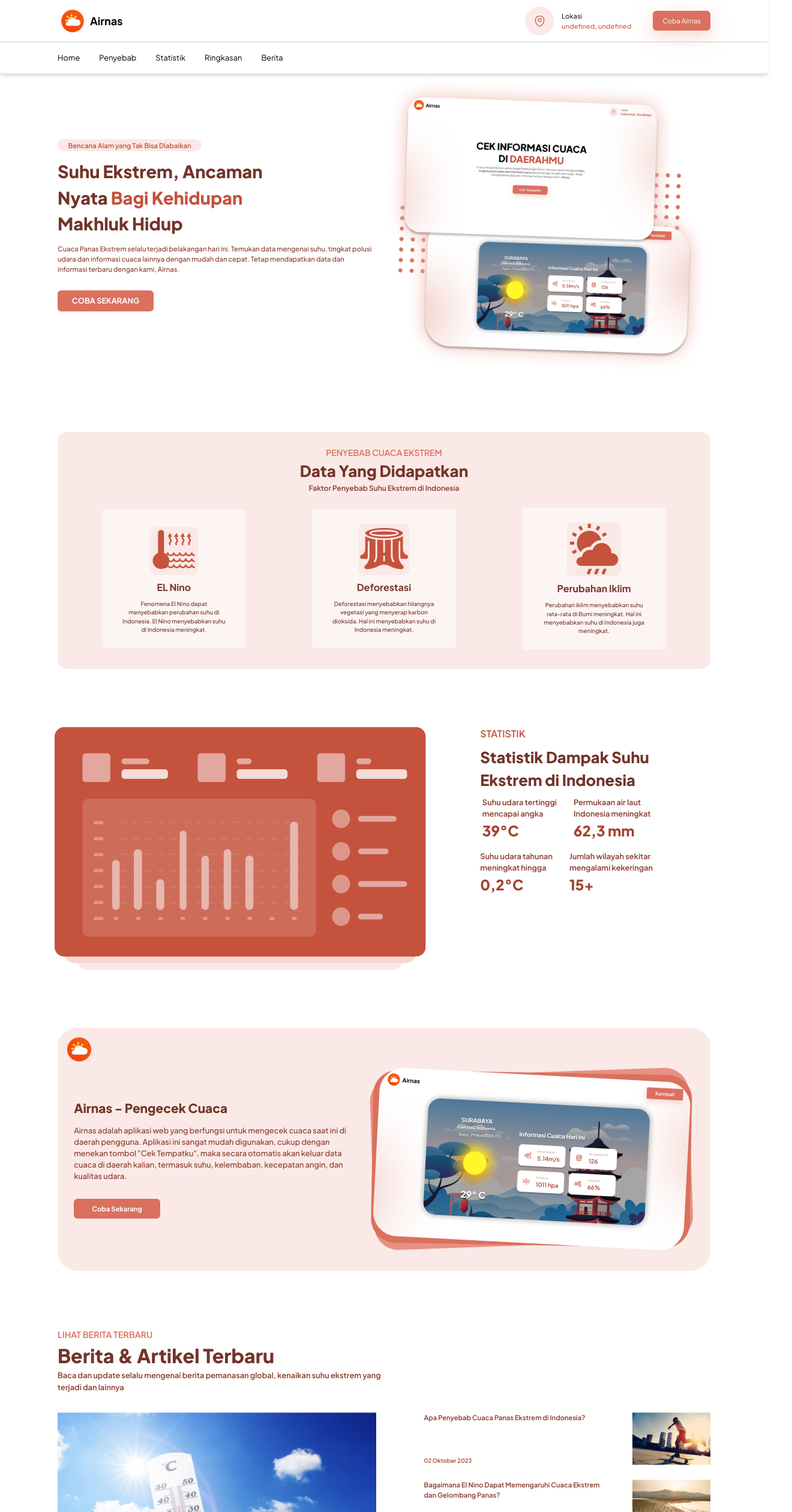
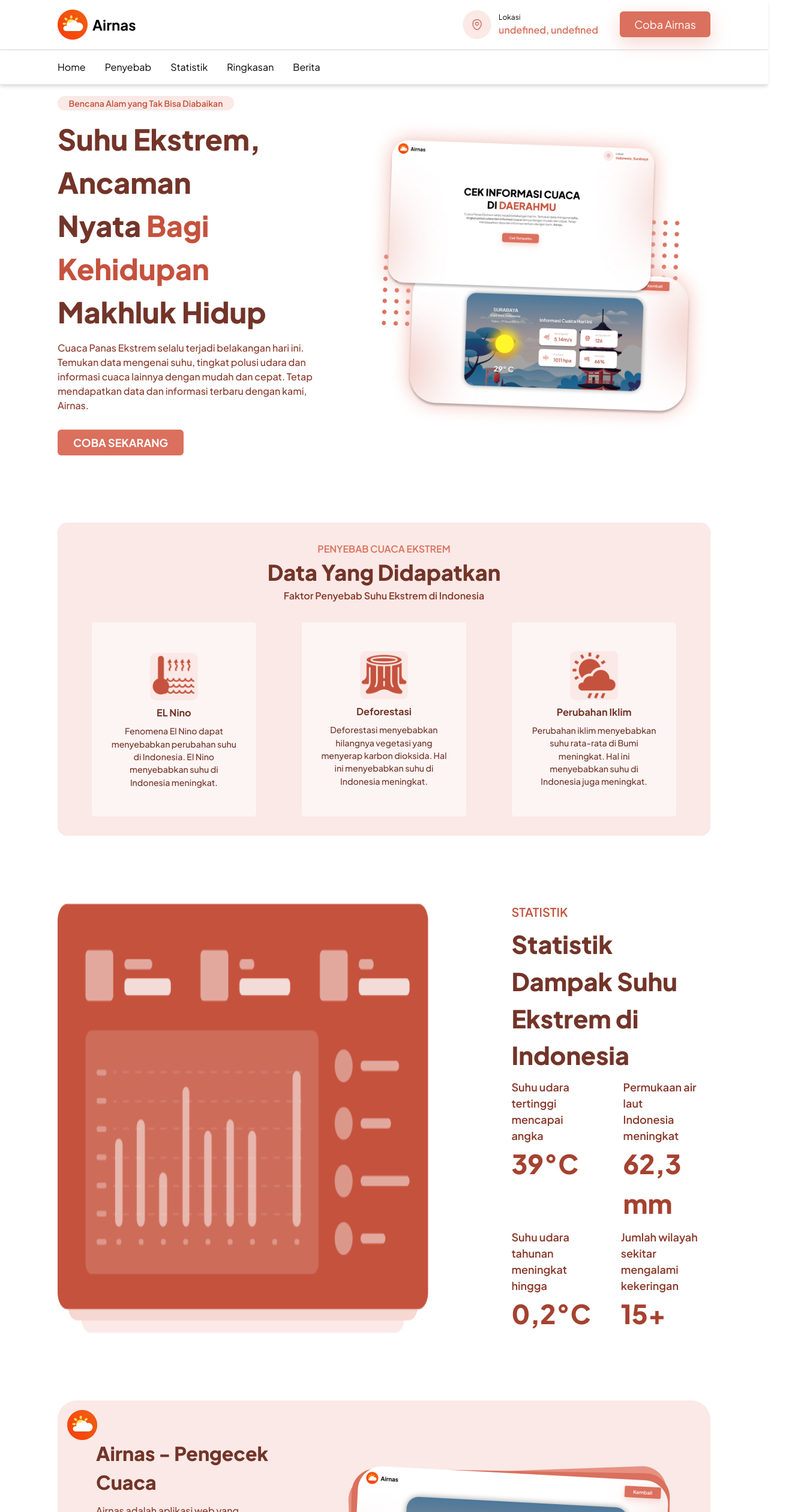
Before and after one commit to dimasrisky/airnas, a React (Vite) app: page /landing-page in a window 1280 px wide. Shown: the top 2520 px of the page at 60% size, 1320 px wide, since content can reach past the window. Built offline with nearby package versions, Linux system fonts and the light colour scheme; no server answers.

Commit message:
fix(landingPage): fix layout yang berantakan di bagian landing page

```diff
--- a/src/components/Article.jsx
+++ b/src/components/Article.jsx
@@ -1,16 +1,13 @@
 const Article = ({ img, title, date, articleLink }) => {
   return (
     <>
-      <div className="flex justify-between gap-8 xl:flex-row-reverse">
-        <img src={`/assets/img/${img}`} alt="article" />
-        <div className="flex flex-col justify-between">
-          <a
-            href={articleLink}
-            className="text-primary-800 text-[0.6rem] font-semibold sm:text-[0.8rem] xl:text-[0.7rem]"
-          >
+      <div className="w-full xl:w-[565px] flex gap-8 xl:flex-row-reverse justify-start">
+        <img src={`/assets/img/${img}`} alt="article" className="w-[89px] sm:w-[130px] " />
+        <div className="flex flex-col gap-4 justify-between">
+          <a href={articleLink} target="_blank" className="text-primary-800 text-[14px] font-semibold sm:text-[20px]">
             {title}
           </a>
-          <p className="text-[0.6rem] font-semibold text-[#A54230]">{date}</p>
+          <p className="text-[12px] sm:text-[16px] font-semibold text-[#A54230]">{date}</p>
         </div>
       </div>
     </>
--- a/src/components/DataFactorCard.jsx
+++ b/src/components/DataFactorCard.jsx
@@ -2,10 +2,10 @@ import React from 'react'
 
 const DataFactorCard = ({ icon, title, description }) => {
   return (
-    <div className='w-[85%] sm:w-[15rem] flex flex-col gap-2 mx-auto bg-[#FCF5F4] rounded-[0.3rem] px-8 py-6'>
-        <img src={`/assets/icons/${icon}`} alt="el-nino" className='mx-auto'/>
-        <h1 className='font-bold text-[#733429]'>{title}</h1>
-        <p className='text-[0.6rem] text-[#733429] font-medium'>{description}</p>
+    <div className='w-[274px] h-[230] sm:h-[324px] flex flex-col gap-2 justify-center items-center mx-auto bg-[#FCF5F4] rounded-[0.3rem] px-8 py-6'>
+        <img src={`/assets/icons/${icon}`} alt="el-nino" className='mx-auto w-[60.53px] sm:w-[80.76px]'/>
+        <h1 className='font-bold text-[#733429] text-[16px] sm:text-[16.24px]'>{title}</h1>
+        <p className='text-[12px] sm:text-[14.21px] text-[#733429] font-medium'>{description}</p>
     </div>
   )
 }
--- a/src/components/StatisticData.jsx
+++ b/src/components/StatisticData.jsx
@@ -4,8 +4,8 @@ const StatisticData = ({ text1, text2, value}) => {
   return (
     <>
     <div>
-        <h4 className='font-semibold text-primary-800 text-[0.8rem]'>{text1}<br />{text2}</h4>
-        <h1 className='font-extrabold text-primary-700 text-[1.5rem]'>{value}</h1>
+        <h4 className='font-semibold text-primary-800 text-[16px] sm:text-[18px]'>{text1}<br />{text2}</h4>
+        <h1 className='font-extrabold text-primary-700 text-[32px] sm:text-[44px]'>{value}</h1>
     </div>
     </>
   )
--- a/src/pages/LandingPage.jsx
+++ b/src/pages/LandingPage.jsx
@@ -17,24 +17,24 @@ const LandingPage = ({ dataWeather }) => {
     <>
       {/* Navbar */}
       <nav className="fixed top-0 z-50">
-        <div className="w-[100vw] border-b-2 bg-white py-[0.6rem] shadow-md">
+        <div className="w-[100vw] border-b-2 bg-white py-[1rem] shadow-md">
           <div className="mx-auto flex w-[85%] items-center justify-between">
-            <div className="flex items-center gap-1">
-              <img src="/assets/icons/logo.png" alt="logo" className="scale-75"/>
-              <h3 className="text-lg font-bold">Airnas</h3>
+            <div className="flex items-center gap-2">
+              <img src="/assets/icons/logo.png" alt="logo" className="w-[30px] sm:w-[50px]"/>
+              <h3 className="text-[16px] sm:text-[24px] font-bold">Airnas</h3>
             </div>
             <div className="hidden items-center gap-3 xl:flex">
-              <img src="/assets/icons/location.png" alt="location" />
+              <img src="/assets/icons/location.png" alt="location" className="w-[48px]"/>
               <div>
-                <p className="text-[0.7rem]">Lokasi</p>
-                <p className="text-primary-500 text-[0.7rem] font-semibold">{`${dataWeather?.country}, ${dataWeather?.city}`}</p>
+                <p className="text-[12px]">Lokasi</p>
+                <p className="text-primary-500 text-[16px] font-semibold">{`${dataWeather?.country}, ${dataWeather?.city}`}</p>
               </div>
-              <Link to="/weather-home" className="bg-primary-500 btn-shadow ml-[1.5rem] rounded-md px-4 py-2 text-[0.7rem] text-white">Coba Airnas</Link>
+              <Link to="/weather-home" className="bg-primary-500 btn-shadow ml-[1.5rem] rounded-md px-4 py-2 text-[18px] w-[151px] text-center text-white">Coba Airnas</Link>
             </div>
 
             {/* nav-link For Mobile Mode */}
             <div className="relative xl:hidden">
-              <img src={`/assets/svg/${isNavOpen ? "x.svg" : "burger-nav.svg"}`} alt="nav-icon" className="scale-125" onClick={() => setIsNavOpen((prev) => !prev)}/>
+              <img src={`/assets/svg/${isNavOpen ? "x.svg" : "burger-nav.svg"}`} alt="nav-icon" className="w-[30px]" onClick={() => setIsNavOpen(prev => !prev)}/>
               {isNavOpen ? (
                 <div className="absolute right-4 top-2 flex w-[7rem] flex-col gap-3 rounded-[0.5rem] bg-white px-2 py-4 text-center text-[0.7rem] shadow-lg">
                   <a href="#" className="hover:text-primary-500 transition-all duration-200" >Home</a>
@@ -51,7 +51,7 @@ const LandingPage = ({ dataWeather }) => {
 
         {/* nav-link desktop mode */}
         <div className="hidden w-[100vw] border-b-2 bg-white py-[1rem] shadow-md xl:flex">
-          <div className="mx-auto flex w-[85%] gap-[2rem] text-[0.8rem]">
+          <div className="mx-auto flex w-[85%] gap-[2rem] text-[1rem]">
             <a href="#" className="hover:text-primary-500 transition-all duration-200">Home</a>
             <a href="#penyebab" className="hover:text-primary-500 transition-all duration-200">Penyebab</a>
             <a href="#statistik" className="hover:text-primary-500 transition-all duration-200">Statistik</a>
@@ -62,29 +62,29 @@ const LandingPage = ({ dataWeather }) => {
       </nav>
 
       {/* Hero Section */}
-      <main className="mx-auto mt-[6rem] flex w-[85%] flex-col gap-[1rem] text-center xl:mt-[8rem] xl:flex-row-reverse xl:items-center xl:justify-between">
-        <img src="/assets/img/hero-image.png" alt="hero-image" className="xl:w-[50%]"/>
+      <main className="mx-auto mt-[6rem] flex w-[85%] flex-col gap-[15px] sm:gap-[30px] xl:gap-[57px] text-center xl:mt-[10rem] xl:flex-row-reverse xl:items-center xl:justify-between">
+        <img src="/assets/img/hero-image.png" alt="hero-image" className="w-[320.56px] sm:w-[461.13px] xl:w-[573.08px] mx-auto"/>
         <div className="flex flex-col gap-3 xl:w-[50%]">
-          <div className="text-primary-600 bg-primary-100 mx-auto w-[15rem] rounded-full py-[0.1rem] text-[0.7rem] font-semibold xl:mx-0">Bencana Alam yang Tak Bisa Diabaikan</div>
-          <h1 className="text-primary-900 text-[1.4rem] font-extrabold sm:text-[2.2rem] xl:text-left xl:text-[1.8rem]">Suhu Ekstrem, Ancaman <br /> Nyata{" "}<span className="text-primary-600">Bagi Kehidupan</span> <br />{" "}Makhluk Hidup</h1>
-          <p className="text-primary-800 px-2 text-left text-[0.6rem] font-medium sm:text-[1rem] xl:px-0 xl:text-[0.7rem]">
+          <div className="text-primary-600 bg-primary-100 mx-auto w-[210px] sm:w-[294px] rounded-full py-[0.1rem] text-[10px] sm:text-[14px] font-semibold xl:mx-0">Bencana Alam yang Tak Bisa Diabaikan</div>
+          <h1 className="text-primary-900 text-[26px] sm:text-[48px] font-extrabold xl:text-left">Suhu Ekstrem, Ancaman <br /> Nyata{" "}<span className="text-primary-600">Bagi Kehidupan</span> <br />{" "}Makhluk Hidup</h1>
+          <p className="text-primary-800 px-2 text-left text-[12px] sm:text-[16px] font-medium xl:px-0">
             Cuaca Panas Ekstrem selalu terjadi belakangan hari ini. Temukan data
             mengenai suhu, tingkat polusi udara dan informasi cuaca lainnya
             dengan mudah dan cepat. Tetap mendapatkan data dan informasi terbaru
             dengan kami, Airnas.
           </p>
-          <Link to="/weather-home" className="bg-primary-500 mx-auto mt-[1rem] w-[7rem] rounded-md py-2 text-[0.7rem] font-bold uppercase text-white sm:w-[10rem] sm:text-[0.8rem] xl:mx-0">coba sekarang</Link>
+          <Link to="/weather-home" className="bg-primary-500 mx-auto mt-[1rem] w-[127px] sm:w-[210px] text-[12px] sm:text-[18px] rounded-md py-2 font-bold uppercase text-white xl:mx-0">coba sekarang</Link>
         </div>
       </main>
 
       {/* Data Section */}
-      <main className="bg-primary-100 mx-auto mt-[6rem] w-[85%] rounded-[1rem] py-[2rem] text-center" id="penyebab">
-        <div className="scale-[125%]">
-          <h4 className="text-primary-500 text-[0.7rem] font-semibold uppercase">penyebab cuaca ekstrem</h4>
-          <h1 className="text-primary-900 text-[1.2rem] font-extrabold xl:text-[1.3rem]">Data Yang Didapatkan</h1>
-          <h5 className="text-primary-800 text-[0.6rem] font-semibold">Faktor Penyebab Suhu Ekstrem di Indonesia</h5>
+      <main className="bg-primary-100 mx-auto mt-[7rem] w-[85%] rounded-[1rem] py-[2rem] text-center" id="penyebab">
+        <div>
+          <h4 className="text-primary-500 text-[12px] sm:text-[16px] font-semibold uppercase">penyebab cuaca ekstrem</h4>
+          <h1 className="text-primary-900 text-[26px] sm:text-[36px] font-extrabold">Data Yang Didapatkan</h1>
+          <h5 className="text-primary-800 text-[12px] sm:text-[16px] font-semibold">Faktor Penyebab Suhu Ekstrem di Indonesia</h5>
         </div>
-        <div className="mt-[2rem] flex flex-wrap items-center justify-center gap-4 px-[1.3rem] xl:gap-1">
+        <div className="mt-[2rem] flex flex-wrap items-center justify-center gap-[20px] sm:gap-[40px] px-[1.3rem] xl:gap-1">
           <DataFactorCard icon={"el-nino.png"} title={"EL Nino"} description={"Fenomena El Nino dapat menyebabkan perubahan suhu di Indonesia. El Nino menyebabkan suhu di Indonesia meningkat."}/>
           <DataFactorCard icon={"deforestasi.png"} title={"Deforestasi"} description={"Deforestasi menyebabkan hilangnya vegetasi yang menyerap karbon dioksida. Hal ini menyebabkan suhu di Indonesia meningkat."}/>
           <DataFactorCard icon={"perubahan-iklim.png"} title={"Perubahan Iklim"} description={"Perubahan iklim menyebabkan suhu rata-rata di Bumi meningkat. Hal ini menyebabkan suhu di Indonesia juga meningkat."}/>
@@ -92,17 +92,17 @@ const LandingPage = ({ dataWeather }) => {
       </main>
 
       {/* Statistik section */}
-      <main className="mx-auto mt-[6rem] w-[85%] xl:mx-0 xl:flex xl:justify-center">
-        <img src="/assets/img/statistic.png" className="mx-auto" alt="statictic" id="statistik"/>
-        <div className="mt-[1rem] text-center sm:mt-[3rem] sm:scale-[] xl:mt-0 xl:text-left">
-          <h3 className="text-primary-600 text-md font-semibold uppercase">statistik</h3>
-          <h1 className="text-primary-900 mt-[0.5rem] text-[1.4rem] font-extrabold sm:text-[1.6rem]">Statistik Dampak Suhu <br /> Ekstrem di Indonesia</h1>
-          <div className="mt-[0.5rem] flex flex-col items-center gap-4 sm:text-left">
-            <div className="flex flex-col gap-7 sm:flex-row">
+      <main className="mx-auto mt-[7rem] w-[85%] xl:mx-auto xl:flex xl:justify-center gap-[10px] sm:gap-[30px] xl:gap-[138px]">
+        <img src="/assets/img/statistic.png" className="mx-auto w-[332.94px] sm:w-[618.43px] xl:w-[618.43px]" alt="statictic" id="statistik"/>
+        <div className="mt-[1rem] text-center sm:mt-[3rem] xl:mt-0 xl:text-left">
+          <h3 className="text-primary-600 text-[16px] sm:text-[20px] font-semibold uppercase">statistik</h3>
+          <h1 className="text-primary-900 mt-[0.5rem] text-[26px] sm:text-[41.16px] font-extrabold">Statistik Dampak Suhu Ekstrem di Indonesia</h1>
+          <div className="mt-[0.5rem] flex flex-col items-center xl:items-start gap-[15px] sm:gap-[10px] sm:text-left">
+            <div className="flex flex-col sm:gap-[50px] sm:flex-row">
               <StatisticData text1="Suhu udara tertinggi" text2="mencapai angka" value="39°C"/>
               <StatisticData text1="Permukaan air laut" text2="Indonesia meningkat" value="62,3 mm"/>
             </div>
-            <div className="flex flex-col gap-7 sm:flex-row">
+            <div className="flex flex-col sm:gap-[50px] sm:flex-row">
               <StatisticData text1="Suhu udara tahunan" text2="meningkat hingga" value="0,2°C"/>
               <StatisticData text1="Jumlah wilayah sekitar" text2="mengalami kekeringan" value="15+"/>
             </div>
@@ -111,40 +111,40 @@ const LandingPage = ({ dataWeather }) => {
       </main>
 
       {/* Overview Section */}
-      <main className="bg-primary-100 relative mx-auto mt-[6rem] flex w-[85%] flex-col gap-5 rounded-[2rem] px-[1.7rem] pb-[2rem] pt-[4rem] xl:flex-row-reverse xl:items-center" id="ringkasan">
-        <img src="/assets/icons/logo.png" alt="logo" className="absolute left-4 top-4 w-[2rem] sm:w-[2.5rem]"/>
-        <img src="/assets/img/airnas-preview.png" alt="airnas-overview" />
+      <main className="bg-primary-100 relative mx-auto mt-[7rem] flex w-[85%] flex-col gap-[20px] sm:gap-[44px] xl:gap-[113px] rounded-[2rem] px-[2rem] sm:px-[4rem] pb-[2rem] pt-[4rem] xl:flex-row-reverse xl:items-center" id="ringkasan">
+        <img src="/assets/icons/logo.png" alt="logo" className="absolute left-4 top-4 w-[30px] sm:w-[50px]"/>
+        <img src="/assets/img/airnas-preview.png" alt="airnas-overview" className="w-[283px] sm:w-[547.24px] xl:w-[540.9px] mx-auto"/>
         <div className="flex flex-col gap-3">
-          <h1 className="text-primary-900 font-extrabold sm:text-[1.3rem]">Airnas - Pengecek Cuaca</h1>
-          <p className="text-primary-800 text-[0.6rem] font-medium sm:text-[0.8rem]">
+          <h1 className="text-primary-900 font-extrabold text-[16px] sm:text-[32px]">Airnas - Pengecek Cuaca</h1>
+          <p className="text-primary-800 text-[12px] font-medium sm:text-[16px]">
             Airnas adalah aplikasi web yang berfungsi untuk mengecek cuaca saat
             ini di daerah pengguna. Aplikasi ini sangat mudah digunakan, cukup
             dengan menekan tombol "Cek Tempatku", maka secara otomatis akan
             keluar data cuaca di daerah kalian, termasuk suhu, kelembaban,
             kecepatan angin, dan kualitas udara.
           </p>
-          <Link to="/weather-home" className="bg-primary-500 mx-auto mt-[1rem] w-[7rem] rounded-md py-2 text-center text-[0.7rem] font-bold text-white sm:w-[9rem] xl:mx-0">Coba Sekarang</Link>
+          <Link to="/weather-home" className="bg-primary-500 mx-auto mt-[1rem] w-[117px] sm:w-[180px] rounded-md py-2 text-center text-[12px] sm:text-[18px] font-bold text-white xl:mx-0">Coba Sekarang</Link>
         </div>
       </main>
 
       {/* NEWS Section */}
-      <main className="mx-auto mt-[6rem] flex w-[85%] flex-col gap-6 xl:gap-0" id="berita">
+      <main className="mx-auto mt-[7rem] flex w-[85%] flex-col gap-6 xl:gap-0" id="berita">
         <div className="text-center xl:text-left">
-          <h4 className="text-primary-500 text-[0.9rem] font-semibold uppercase">lihat berita terbaru</h4>
-          <h1 className="text-primary-900 text-[1.4rem] font-extrabold sm:text-[1.7rem] xl:text-[2rem]">Berita & Artikel Terbaru</h1>
-          <p className="text-primary-800 text-[0.5rem] font-semibold sm:text-[0.8rem] xl:max-w-[50%]">
+          <h4 className="text-primary-500 text-[16px] sm:text-[20px] font-semibold uppercase">lihat berita terbaru</h4>
+          <h1 className="text-primary-900 text-[26px] sm:text-[32px] font-extrabold">Berita & Artikel Terbaru</h1>
+          <p className="text-primary-800 text-[12px] font-semibold sm:text-[16px] xl:max-w-[50%]">
             Baca dan update selalu mengenai berita pemanasan global, kenaikan
             suhu ekstrem yang terjadi dan lainnya
           </p>
         </div>
         <div className="mt-[1rem] flex flex-col gap-[2rem] xl:mt-[2rem] xl:flex-row xl:justify-center xl:gap-[5rem]">
           <div className="mx-auto flex flex-col gap-[0.5rem] xl:mx-0 xl:w-[50%]">
-            <img src="/assets/img/main-article.png" alt="main-article" />
-            <a href="https://regional.kompas.com/read/2023/10/03/153430878/cuaca-panas-di-babel-capai-38-derajat-celsius-pekerja-disarankan-pakai?page=all" className=" text-primary-800 text-[1rem] font-semibold leading-5 sm:text-[1.1rem] sm:leading-6">
+            <img src="/assets/img/main-article.png" alt="main-article" className="w-[100%] xl:w-[562px] sm:mx-auto xl:mx-0"/>
+            <a href="https://regional.kompas.com/read/2023/10/03/153430878/cuaca-panas-di-babel-capai-38-derajat-celsius-pekerja-disarankan-pakai?page=all" target="_blank" className=" text-primary-800 text-[16px] font-semibold leading-5 sm:text-[20px] sm:leading-6">
               Cuaca Panas di Babel Capai 38 Derajat Celsius, Pekerja Disarankan
               Pakai Pelindung
             </a>
-            <p className="text-[0.6rem] font-medium text-[#A54230] sm:text-[0.7rem]">
+            <p className="text-[12px] sm:text-[14px] font-medium text-[#A54230]">
               Paparan terik matahari diperkirakan mencapai 38 derajat celsius
               pada saat siang hari. Kepala Badan Penanggulangan Bencana Daerah
               (BPBD) Bangka Belitung Mikron Antariksa mengatakan, fenomena suhu
@@ -159,16 +159,16 @@ const LandingPage = ({ dataWeather }) => {
               <Article img={"article-4.png"} title={"Cuaca Tak Menentu, Cabai Merah di Deli Serdang Terancam Gagal Panen Raya"} date={"06 Oktober 2023"} articleLink={"https://medan.kompas.com/read/2023/10/06/134618778/cuaca-tak-menentu-cabai-merah-di-deli-serdang-terancam-gagal-panen-raya"}/>
           </div>
         </div>
-        <a href="https://www.kompas.com/tag/cuaca-ekstrem" className="bg-primary-500 btn-shadow mx-auto mt-[1rem] w-[8rem] rounded-[0.4rem] py-2 text-center text-[0.6rem] font-bold text-white xl:mt-[3rem]">Lihat Selengkapnya</a>
+        <a href="https://www.kompas.com/tag/cuaca-ekstrem" className="bg-primary-500 btn-shadow mx-auto mt-[1rem] w-[141px] sm:w-[212px] xl:w-[211px] rounded-[0.4rem] py-2 text-center text-[12px] sm:text-[16px] font-bold text-white xl:mt-[3rem]">Lihat Selengkapnya</a>
       </main>
 
       {/* Footer */}
-      <footer className="bg-primary-500 mt-[6rem] w-[100vw] rounded-t-[2rem] text-white">
+      <footer className="bg-primary-500 mt-[7rem] w-[100vw] rounded-t-[2rem] text-white">
         <div className="mx-auto w-[85%] py-7 xl:flex xl:flex-row xl:items-baseline xl:justify-between xl:gap-[3rem]">
           <div className="flex flex-col gap-1">
-            <img src="/assets/icons/logo.png" alt="logo" className="w-[2rem]" />
-            <h1 className="font-bold">Airnas</h1>
-            <p className="max-w-[80%] text-[0.6rem] font-medium opacity-70 xl:text-[0.7rem]">
+            <img src="/assets/icons/logo.png" alt="logo" className="w-[30px] sm:w-[50px]" />
+            <h1 className="font-bold text-[16px] sm:text-[24px]">Airnas</h1>
+            <p className="max-w-[80%] text-[12px] font-medium opacity-70 sm:text-[14px]">
               Airnas adalah aplikasi web yang berfungsi untuk mengecek cuaca
               saat ini di daerah pengguna. Aplikasi tersedia secara gratis untuk
               semua pengguna. Aplikasi ini dapat diakses melalui browser web di
@@ -176,14 +176,14 @@ const LandingPage = ({ dataWeather }) => {
             </p>
           </div>
           {/* Dropdown */}
-          <div className="mt-[3rem] flex w-full flex-col gap-[3rem] sm:flex-row">
+          <div className="mt-[3rem] flex w-full flex-col gap-[2.5rem] sm:flex-row">
             {/* Perusahaan */}
             <div>
               <div className="flex items-center justify-between" onClick={() => setIsPerusahaanDropdownOpen((prev) => !prev)}>
-                <h1 className="text-[0.8rem] font-bold uppercase">perusahaan</h1>
+                <h1 className="text-[14px] sm:text-[16px] font-bold uppercase">perusahaan</h1>
                 <img src="/assets/icons/arrow.png" alt="arrow" className={`${isPerusahaanDropdownOpen ? "rotate-0" : "rotate-[180deg]"} sm:hidden`}/>
               </div>
-              <div className="mt-[1rem] hidden flex-col gap-2 text-[0.6rem] font-semibold sm:flex">
+              <div className="mt-[1rem] hidden flex-col gap-2 text-[14px] font-semibold sm:flex">
                 <Link to="/about-page">Tentang Kami</Link>
                 <a href="">Kebijakan Privasi</a>
                 <a href="">Syarat dan ketentuan</a>
@@ -192,7 +192,7 @@ const LandingPage = ({ dataWeather }) => {
 
               {/* Dropdown Mobile */}
               {isPerusahaanDropdownOpen ? (
-                <div className="mt-[1rem] flex flex-col gap-2 text-[0.6rem] font-semibold sm:hidden">
+                <div className="mt-[1rem] flex flex-col gap-2 text-[14px] font-semibold sm:hidden">
                   <Link to="/about-page">Tentang Kami</Link>
                   <a href="">Kebijakan Privasi</a>
                   <a href="">Syarat dan ketentuan</a>
@@ -203,17 +203,17 @@ const LandingPage = ({ dataWeather }) => {
             {/* Sosial Media */}
             <div>
               <div className="flex items-center justify-between" onClick={() => setIsSosialMediaOpen((prev) => !prev)}>
-                <h1 className="text-[0.8rem] font-bold uppercase">Sosial Media</h1>
+                <h1 className="text-[14px] sm:text-[16px] font-bold uppercase">Sosial Media</h1>
                 <img src="/assets/icons/arrow.png" alt="arrow" className={`${ isSosialMediaOpen ? "rotate-0" : "rotate-[180deg]" } sm:hidden`}/>
               </div>
-              <div className="mt-[1rem] hidden flex-col gap-2 text-[0.6rem] font-semibold sm:flex">
+              <div className="mt-[1rem] hidden flex-col gap-2 text-[14px] font-semibold sm:flex">
                 <a href="">Twitter</a>
                 <a href="">Facebook</a>
                 <a href="">Instagram</a>
               </div>
               {/* Dropdown Mobile */}
               {isSosialMediaOpen ? (
-                <div className="mt-[1rem] flex flex-col gap-2 text-[0.6rem] font-semibold">
+                <div className="mt-[1rem] flex flex-col gap-2 text-[14px] font-semibold">
                   <a href="">Twitter</a>
                   <a href="">Facebook</a>
                   <a href="">Instagram</a>
@@ -223,16 +223,16 @@ const LandingPage = ({ dataWeather }) => {
             {/* Lainnya */}
             <div>
               <div className="flex items-center justify-between" onClick={() => setIsLainnyaOpen((prev) => !prev)}>
-                <h1 className="text-[0.8rem] font-bold uppercase">lainnya</h1>
+                <h1 className="text-[14px] sm:text-[16px] font-bold uppercase">lainnya</h1>
                 <img src="/assets/icons/arrow.png" alt="arrow" className={`${ isLainnyaOpen ? "rotate-0" : "rotate-[180deg]"} sm:hidden`}/>
               </div>
-              <div className="mt-[1rem] hidden flex-col gap-2 text-[0.6rem] font-semibold sm:flex">
+              <div className="mt-[1rem] hidden flex-col gap-2 text-[14px] font-semibold sm:flex">
                 <a href="">Lisensi</a>
                 <a href="">Partnership</a>
               </div>
               {/* Dropdown Mobile */}
               {isLainnyaOpen ? (
-                <div className="mt-[1rem] flex flex-col gap-2 text-[0.6rem] font-semibold">
+                <div className="mt-[1rem] flex flex-col gap-2 text-[14px] font-semibold">
                   <a href="">Lisensi</a>
                   <a href="">Partnership</a>
                 </div>
@@ -240,7 +240,7 @@ const LandingPage = ({ dataWeather }) => {
             </div>
           </div>
         </div>
-        <div className="bg-primary-500 border-primary-700 border-t py-3 text-center text-[0.6rem]">COPYRIGHT © 2023 — Airnas | Asta Arkananta <br /> SMKN 8 MALANG</div>
+        <div className="bg-primary-500 border-primary-700 border-t py-3 text-center text-[12px] sm:text-[14px] tracking-[0.2rem]">COPYRIGHT © 2023 — Airnas | Asta Arkananta <span className="block sm:inline-block">SMKN 8 MALANG</span></div>
       </footer>
     </>
   );
```
Also changed, not shown: src/pages/AboutPage.jsx (+66 -60 lines).
